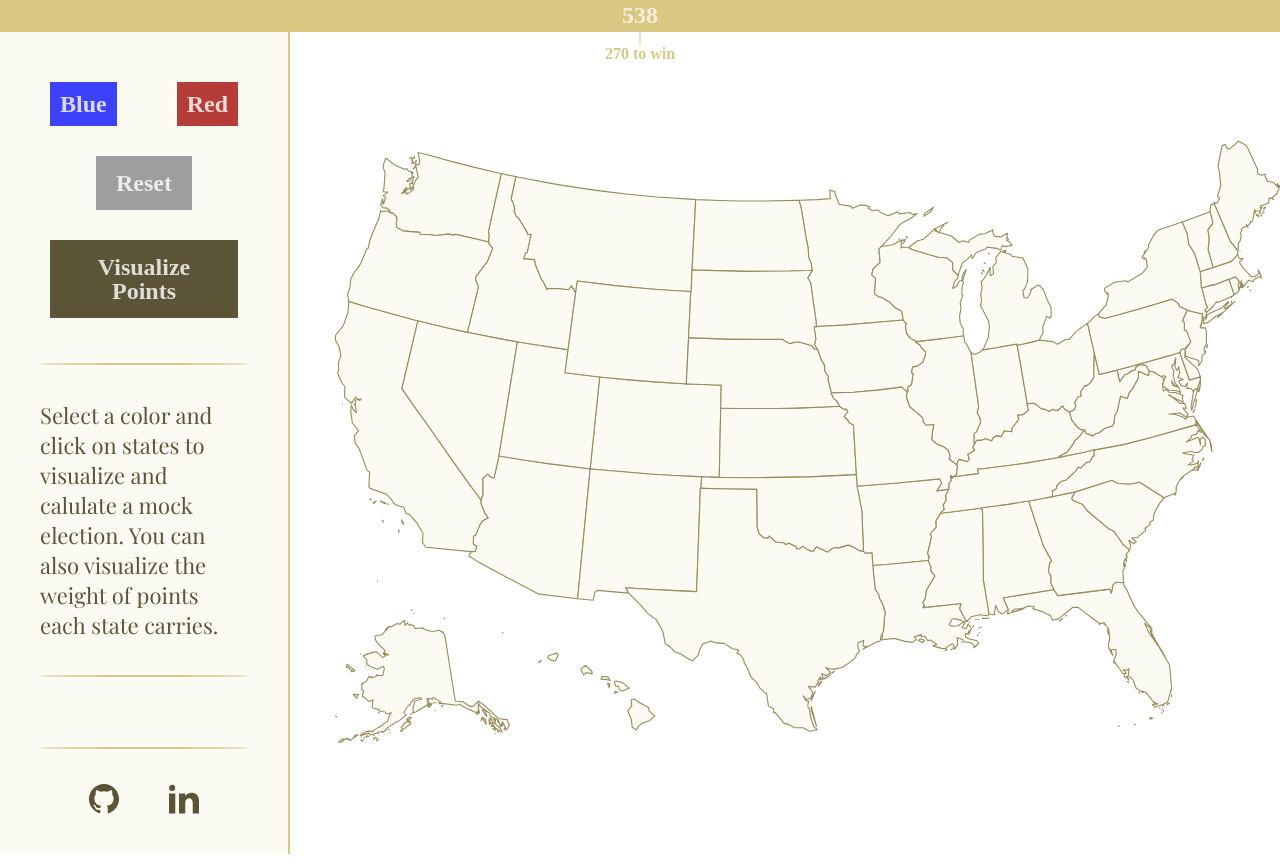
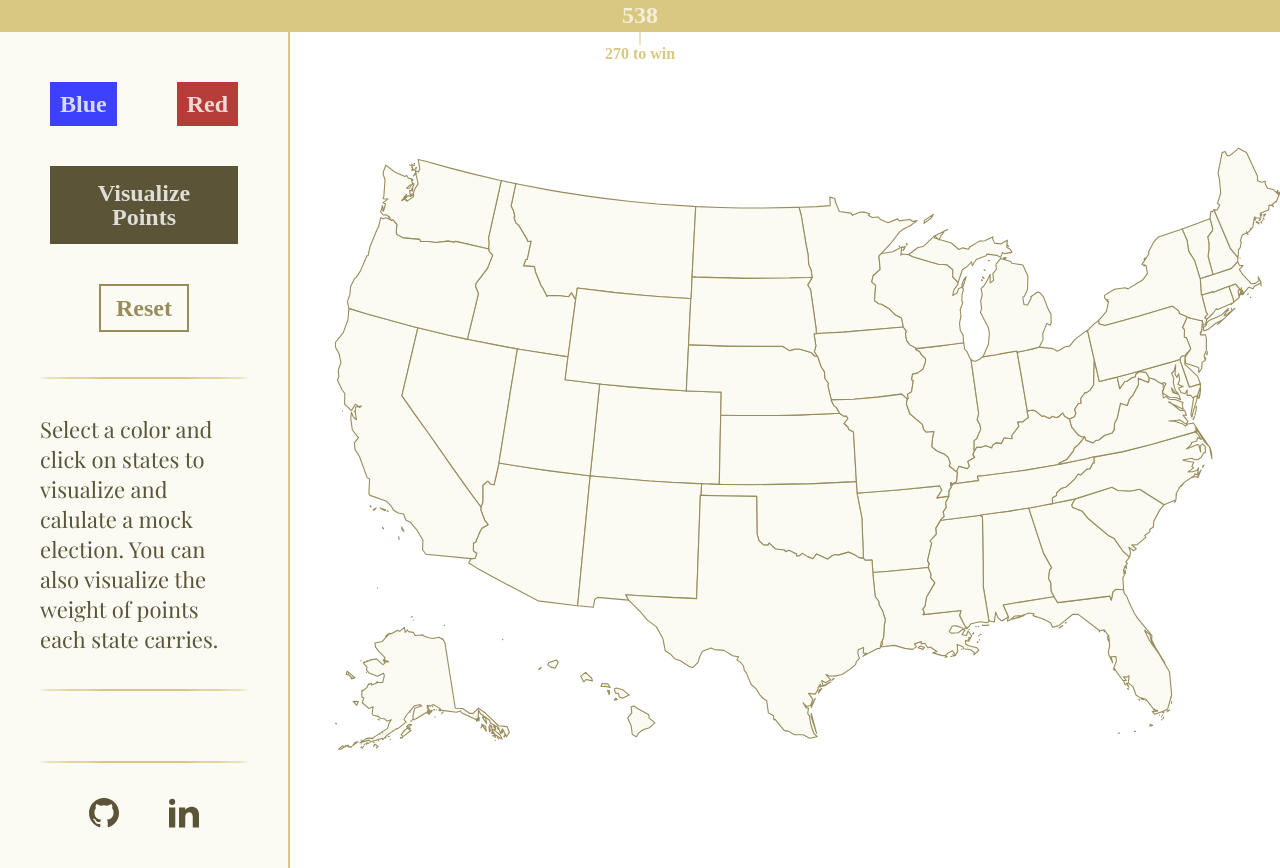
Before and after one commit to thnlsn/electoral-map, a React (Create React App) app: page / in a window 1280 px wide. Built offline with nearby package versions, Linux system fonts and the light colour scheme; the HTML template or start-up script is replaced by a standard one; a web font is replaced by a local one.

Commit message:
reset button styles

```diff
--- a/src/components/Settings.js
+++ b/src/components/Settings.js
@@ -36,14 +36,6 @@ const Settings = ({
         Red
       </div>
 
-      {/* RESET BUTTON */}
-      <div
-        className={`settings__btn settings__btn--reset`}
-        onClick={handleReset}
-      >
-        Reset
-      </div>
-
       {/* VISUALIZE BUTTON */}
       <div
         className={`settings__btn settings__btn--visualize ${
@@ -54,6 +46,14 @@ const Settings = ({
         onClick={handleVisualizePopulation}
       >
         Visualize Points
+      </div>
+
+      {/* RESET BUTTON */}
+      <div
+        className={`settings__btn settings__btn--reset`}
+        onClick={handleReset}
+      >
+        Reset
       </div>
 
       <hr />
--- a/src/css/style.css
+++ b/src/css/style.css
@@ -189,8 +189,17 @@ body {
     .settings__btn--reset {
       grid-column: 1 / -1;
       justify-self: center;
-      background-color: #9e9ea0;
-      padding: 1.5rem 2rem; }
+      border: 2px solid #988c5b;
+      color: #988c5b;
+      padding: 1rem 1.5rem;
+      margin: 1rem 0; }
+      .settings__btn--reset:hover {
+        background-color: #d9c882;
+        color: #fbfaf3; }
+      .settings__btn--reset:active {
+        background-color: #988c5b;
+        color: #fbfaf3;
+        border-color: #5b5437; }
   .settings__footer {
     grid-column: 1 / -1; }
   .settings hr {
--- a/src/sass/_components.scss
+++ b/src/sass/_components.scss
@@ -128,9 +128,21 @@
     &--reset {
       grid-column: 1 / -1;
       justify-self: center;
-      background-color: $color-grey;
+      border: 2px solid $color-gold-dark;
+      color: $color-gold-dark;
 
-      padding: 1.5rem 2rem;
+      padding: 1rem 1.5rem;
+      margin: 1rem 0;
+
+      &:hover {
+        background-color: $color-gold;
+        color: $color-gold-light;
+      }
+      &:active {
+        background-color: $color-gold-dark;
+        color: $color-gold-light;
+        border-color: $color-font;
+      }
     }
   }
 
```
